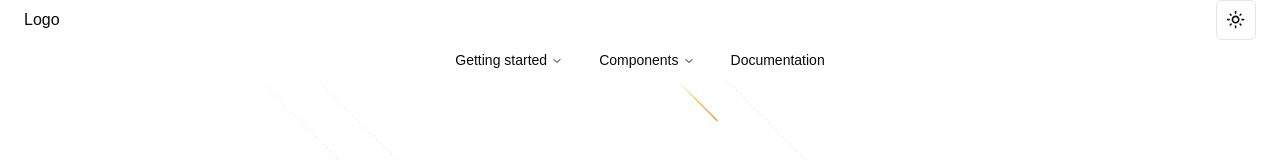
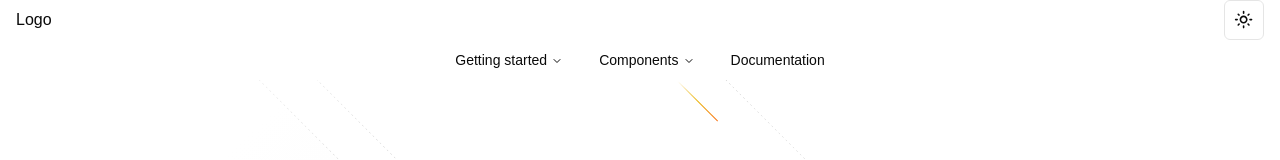
Before and after one commit to darkohedgehog/kreditni-savetnik, a Next.js app: page / in a window 1280 px wide. Shown: the top 160 px of the page. Built offline with nearby package versions, Linux system fonts and the light colour scheme.

Commit message:
"Moved NavTop component from NavigationMain to RootLayout, and updated styles for NavTop and NavigationMain components."

```diff
--- a/src/app/layout.tsx
+++ b/src/app/layout.tsx
@@ -3,6 +3,7 @@ import localFont from "next/font/local";
 import "./globals.css";
 import { ThemeProvider } from "@/components/theme-provider";
 import NavigationMain from "@/components/navigation/NavigationMain";
+import NavTop from "@/components/navigation/NavTop";
 
 
 const geistSans = localFont({
@@ -37,6 +38,7 @@ export default function RootLayout({
             enableSystem
             disableTransitionOnChange
           >
+            <NavTop  />
             <NavigationMain  />
             {children}
           </ThemeProvider>
--- a/src/components/navigation/NavTop.tsx
+++ b/src/components/navigation/NavTop.tsx
@@ -4,9 +4,9 @@ import { ModeToggle } from '../hooks/useThemeSwitch'
 
 const NavTop = () => {
   return (
-    <div className='flex items-center justify-between mx-6'>
+    <div className='flex items-center justify-between gap-10 w-full sticky z-20 top-0 px-4'>
         <Logo />
-        <ModeToggle  />
+        <ModeToggle />
     </div>
   )
 }
--- a/src/components/navigation/NavigationMain.tsx
+++ b/src/components/navigation/NavigationMain.tsx
@@ -1,14 +1,10 @@
 import React from 'react'
-import NavTop from './NavTop'
 import { Nav } from './Nav'
 
 const NavigationMain = () => {
   return (
-    <div>
-        <NavTop  />
-        <div className='flex items-center justify-center'>
-            <Nav />
-        </div>
+    <div className='flex items-center justify-center sticky w-full top-0 z-20'>
+      <Nav />
     </div>
   )
 }
```
